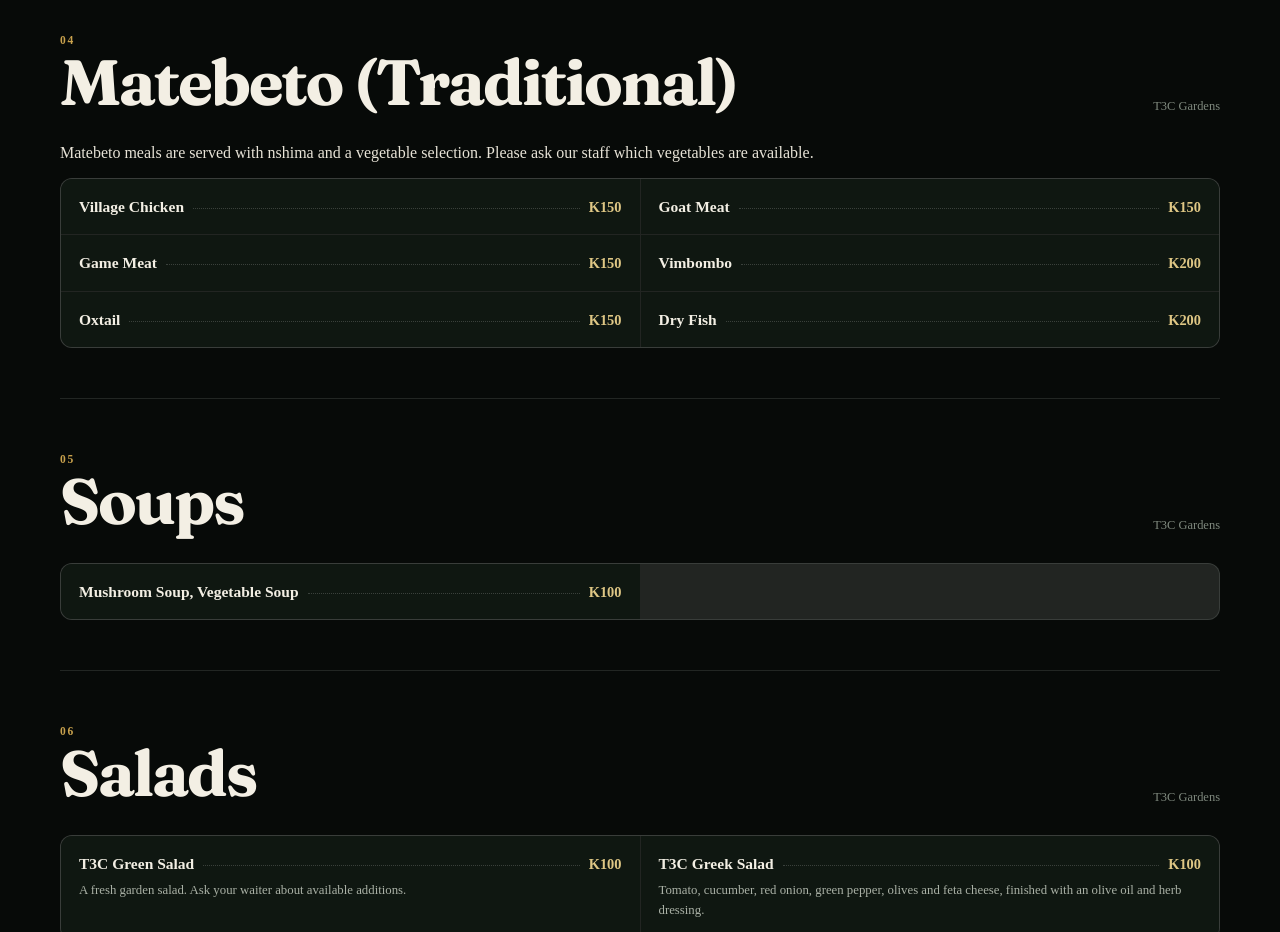
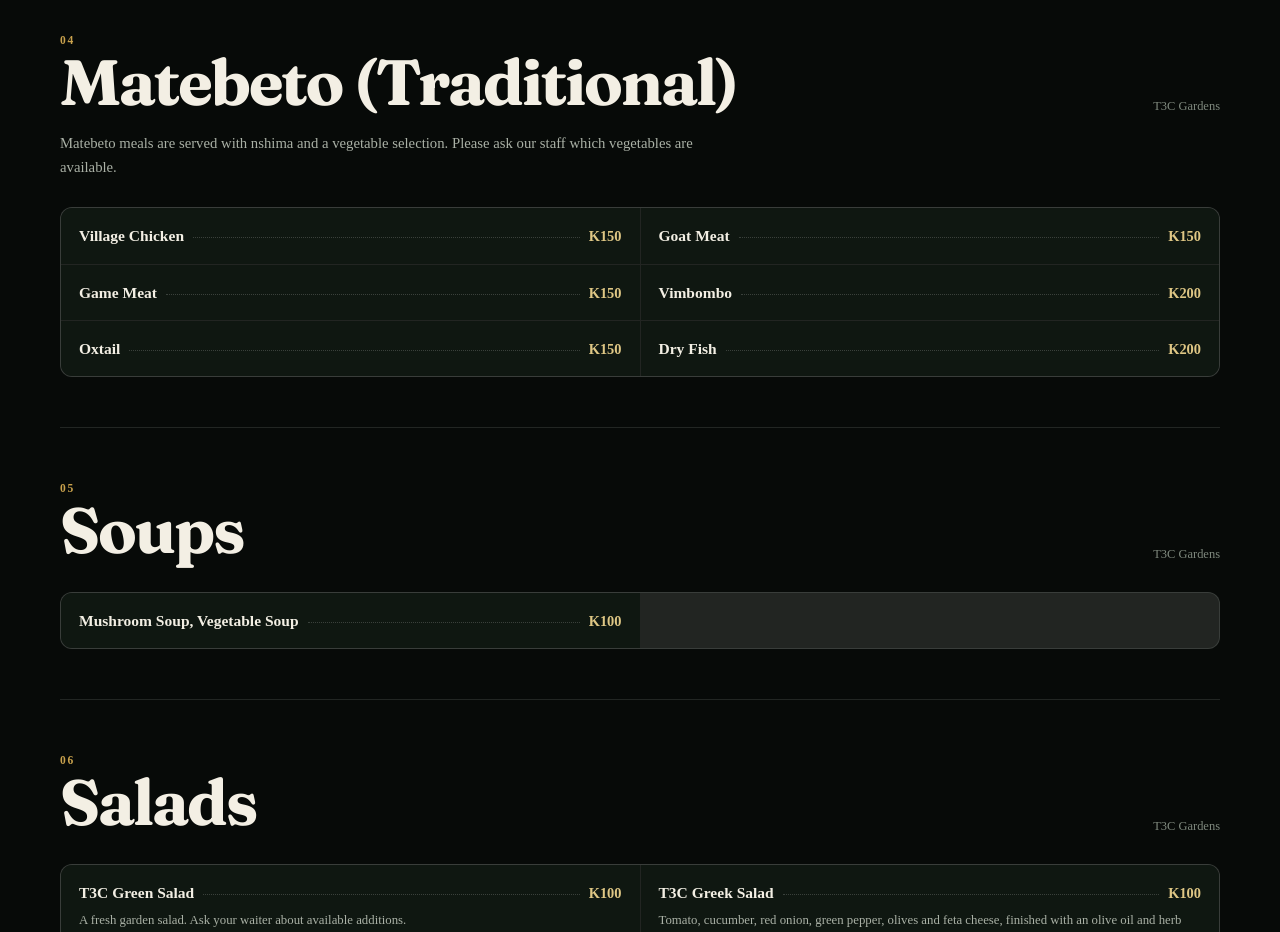
Before and after one commit to T3CGardens/menu, a plain HTML site: page index.html in a window 1280 px wide. Shown: the part 3000-3932 px from the top of the page. Drawn offline with Linux system fonts and the light colour scheme.

Commit message:
Add styles for menu-category note

```diff
--- a/css/style.css
+++ b/css/style.css
@@ -875,6 +875,14 @@ main {
   font-size: 0.78rem;
 }
 
+.menu-category__note {
+  max-width: 680px;
+  margin: -12px 0 28px;
+  color: var(--text-dim);
+  font-size: 0.92rem;
+  line-height: 1.6;
+}
+
 .menu-group + .menu-group {
   margin-top: 34px;
 }
```
